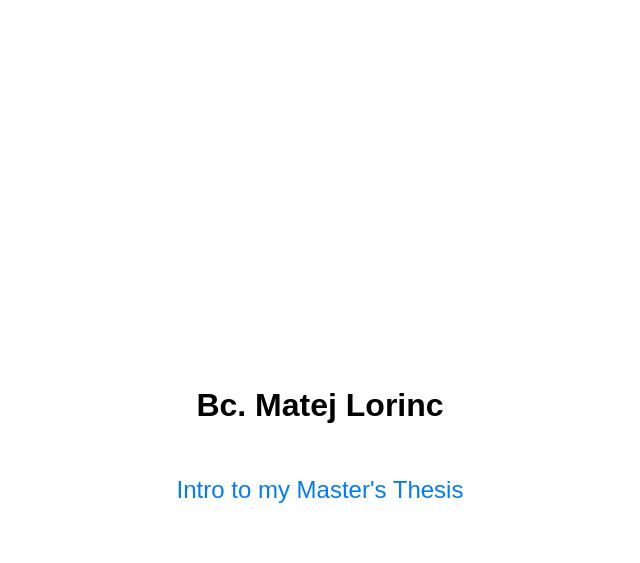
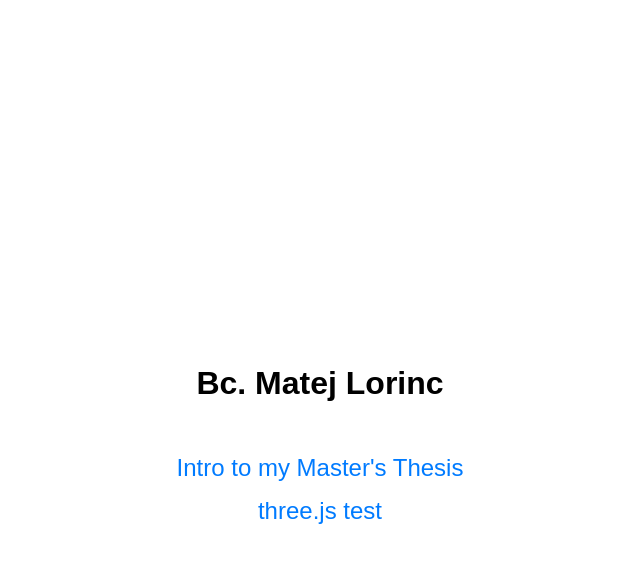
Before and after one commit to satosamo/satosamo.github.io, a Jekyll site: the page index.html, which Jekyll copies as it is, in a window 1280 px wide. Shown: the top 563 px of the page, without its empty margins (320-960 px from the left). Built offline with Jekyll 4.4.1, drawn with Linux system fonts in a browser that asks for light colours.

Commit message:
Update index.html

```diff
--- a/index.html
+++ b/index.html
@@ -38,6 +38,7 @@
 
     <ul class="link-list">
         <li><a href="articles/0_intro.html">Intro to my Master's Thesis</a></li>
+        <li><a href="articles/testthreejs.html">three.js test</a></li>
     </ul>
 </body>
 </html>
```
